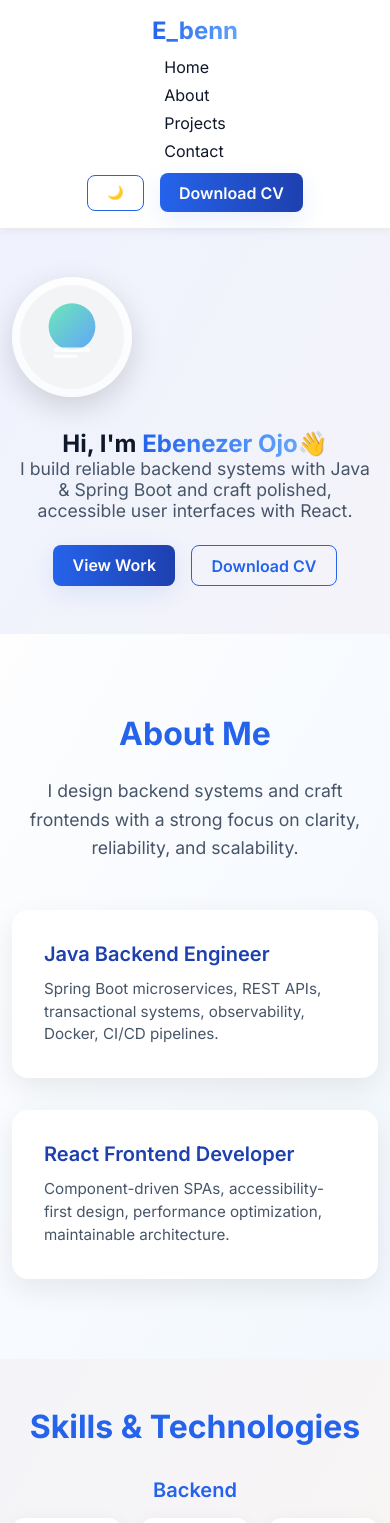
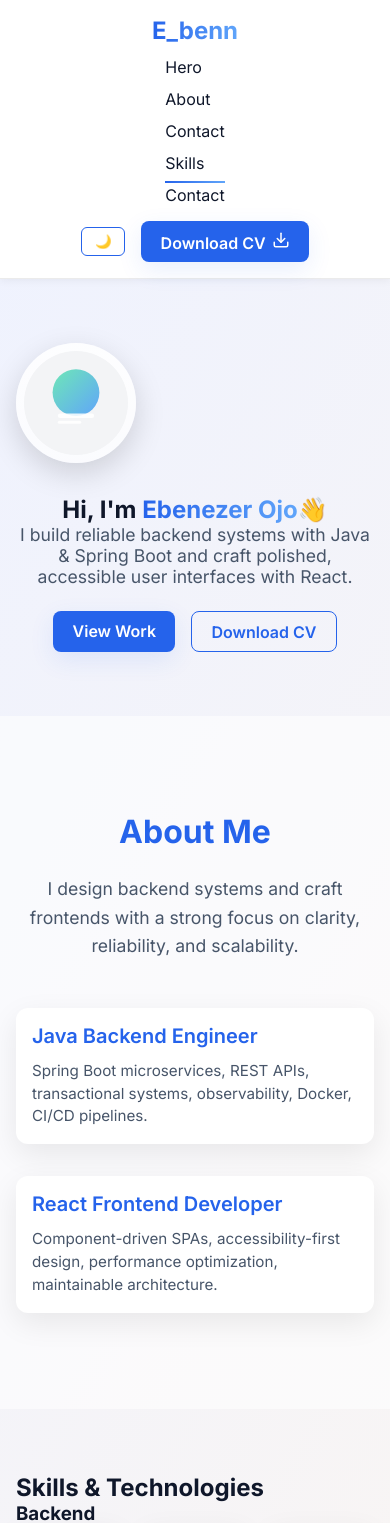
Before and after one commit to Ebetosin/New-portfolio-Website, a React (Vite) app: page / in a window 390 px wide. Shown: the top 1523 px of the page. Built offline with nearby package versions, Linux system fonts and the light colour scheme.

Commit message:
theme-color change

```diff
--- a/src/App.css
+++ b/src/App.css
@@ -1,47 +1,47 @@
-/* ===== DARK THEME ===== */
+/* =====================================================
+   THEME VARIABLES (CONTROLS DARK / LIGHT MODE)
+===================================================== */
 :root {
-  --bg-color: #eef2ff;
-  --text-color: #0f172a;
-  --accent-color: #2563eb;
-  --card-bg: #fff;
-  --card-shadow: rgba(0,0,0,0.06);
+  --bg-main: linear-gradient(120deg, #eef2ff, #fff7ed);
+  --bg-alt: rgba(255,255,255,0.6);
+  --bg-card: #ffffff;
+
+  --text-main: #0f172a;
+  --text-muted: #475569;
+
+  --border-soft: rgba(0,0,0,0.08);
+
+  --accent: #2563eb;
+  --accent-soft: #60a5fa;
+
+  --card-shadow: rgba(0,0,0,0.08);
 }
 
-.dark {
-  --bg-color: #1f2937; /* dark gray */
-  --text-color: #f8fafc; /* light text */
-  --accent-color: #60a5fa; /* lighter blue accent */
-  --card-bg: #374151; /* dark card */
-  --card-shadow: rgba(0,0,0,0.3);
+html.dark {
+  --bg-main: linear-gradient(120deg, #0f172a, #0f172a);
+  --bg-alt: rgba(30,41,59,0.6);
+  --bg-card: #1e293b;
+
+  --text-main: #e5e7eb;
+  --text-muted: #94a3b8;
+
+  --border-soft: rgba(255,255,255,0.08);
+
+  --accent: #38bdf8;
+  --accent-soft: #60a5fa;
+
+  --card-shadow: rgba(0,0,0,0.5);
 }
 
-body {
-  background: linear-gradient(120deg, #eef2ff, #fff7ed);
-  color: #0f172a;
-}
-
-.card,
-.skill-card,
-.project {
-  background: var(--card-bg);
-  box-shadow: 0 10px 30px var(--card-shadow);
-  transition: background 0.3s ease, box-shadow 0.3s ease, color 0.3s ease;
-}
-
-.brand-accent {
-  background: linear-gradient(90deg, var(--accent-color), #60a5fa);
-  -webkit-background-clip: text;
-  -webkit-text-fill-color: transparent;
-}
-
-
-/* ===== RESET ===== */
+/* =====================================================
+   BASE RESET
+===================================================== */
 *,
 *::before,
 *::after {
-  box-sizing: border-box;
   margin: 0;
   padding: 0;
+  box-sizing: border-box;
 }
 
 html {
@@ -50,11 +50,14 @@ html {
 }
 
 body {
-  background: linear-gradient(120deg, #eef2ff, #fff7ed);
-  color: #0f172a;
+  background: var(--bg-main);
+  color: var(--text-main);
+  transition: background 0.3s ease, color 0.3s ease;
 }
 
-/* ===== LAYOUT ===== */
+/* =====================================================
+   LAYOUT
+===================================================== */
 .app-root {
   min-height: 100vh;
   display: flex;
@@ -68,7 +71,7 @@ main {
 .container {
   max-width: 1200px;
   margin: 0 auto;
-  padding: 0 1rem;
+  padding: 1rem;
 }
 
 section {
@@ -76,26 +79,22 @@ section {
 }
 
 .alt {
-  background: rgba(255,255,255,0.6);
+  background: var(--bg-alt);
+  transition: background 0.3s ease;
 }
 
-/* ===== NAVBAR ===== */
+/* =====================================================
+   NAVBAR
+===================================================== */
 .site-header {
   position: sticky;
   top: 0;
   z-index: 50;
-  background: #fff; /* white background */
-  border-bottom: 1px solid rgba(0,0,0,0.08);
+  background: var(--bg-card);
+  border-bottom: 1px solid var(--border-soft);
   backdrop-filter: blur(8px);
   box-shadow: 0 2px 8px rgba(0,0,0,0.05);
-}
-
-.site-footer {
-  text-align: center;
-  padding: 1rem;
-  font-size: 0.9rem;
-  color: #64748b;
-  background: linear-gradient(180deg, rgba(239,246,255,0.4), rgba(255,249,242,0.2));
+  transition: background 0.3s ease, border 0.3s ease;
 }
 
 .nav-container {
@@ -107,24 +106,28 @@ section {
   justify-content: space-between;
 }
 
-/* Brand */
 .brand {
   font-weight: 800;
   font-size: 1.5rem;
 }
 
+.download-icon {
+  width: 18px;
+  height: 18px;
+  margin-left: 6px;
+}
+
 .brand-link {
   text-decoration: none;
-  color: #0f172a;
+  color: var(--text-main);
 }
 
 .brand-accent {
-  background: linear-gradient(90deg,#2563eb,#60a5fa);
+  background: linear-gradient(90deg, var(--accent), var(--accent-soft));
   -webkit-background-clip: text;
   -webkit-text-fill-color: transparent;
 }
 
-/* Centered navigation links */
 .nav-center {
   flex: 1;
   display: flex;
@@ -137,43 +140,43 @@ section {
 }
 
 .nav-links a {
+  position: relative;
   text-decoration: none;
-  color: #0f172a;
+  color: var(--text-main);
   font-weight: 500;
+  padding-bottom: 4px;
   transition: color 0.2s ease;
 }
 
 .nav-links a:hover {
-  color: #2563eb;
+  color: var(--accent);
 }
 
-/* Right-side controls (theme toggle & resume button) */
+.nav-links a::after {
+  content: '';
+  position: absolute;
+  left: 0;
+  bottom: -6px;
+  width: 0%;
+  height: 2px;
+  background: linear-gradient(90deg, var(--accent), var(--accent-soft));
+  transition: width 0.25s ease;
+}
+
+.nav-links a:hover::after,
+.nav-links a.active::after {
+  width: 100%;
+}
+
 .nav-right {
   display: flex;
   align-items: center;
   gap: 1rem;
 }
 
-/* Responsive */
-@media (max-width: 720px) {
-  .nav-container {
-    flex-direction: column;
-    gap: 0.75rem;
-    padding: 1rem;
-  }
-  .nav-center {
-    justify-content: center;
-    width: 100%;
-  }
-  .nav-links {
-    flex-direction: column;
-    gap: 0.5rem;
-  }
-}
-
-
-/* ===== HERO ===== */
-
+/* =====================================================
+   HERO
+===================================================== */
 .hero-name {
   cursor: pointer;
   display: inline-block;
@@ -209,7 +212,7 @@ section {
 
 .lead {
   font-size: 1.1rem;
-  color: #475569;
+  color: var(--text-muted);
 }
 
 .actions {
@@ -218,7 +221,9 @@ section {
   gap: 1rem;
 }
 
-/* ===== BUTTONS ===== */
+/* =====================================================
+   BUTTONS
+===================================================== */
 .btn {
   padding: 0.6rem 1.2rem;
   border-radius: 8px;
@@ -226,74 +231,51 @@ section {
   cursor: pointer;
   font-weight: 600;
   text-decoration: none;
+  transition: all 0.2s ease;
 }
 
-.primary {
-  background: linear-gradient(90deg,#2563eb,#1e40af);
+.btn.primary {
+  background: var(--accent);
   color: white;
   box-shadow: 0 8px 24px rgba(37,99,235,0.10);
-  transition: transform .14s cubic-bezier(.2,.9,.2,1), box-shadow .14s ease;
 }
-.primary:hover {
+
+.btn.primary:hover {
   transform: translateY(-3px);
   box-shadow: 0 18px 48px rgba(37,99,235,0.14);
 }
-.primary:focus-visible {
-  outline: 3px solid rgba(37,99,235,0.12);
-  outline-offset:4px;
-}
 
-.ghost {
-  border: 1px solid #2563eb;
-  color: #2563eb;
+.btn.ghost {
+  border: 1px solid var(--accent);
+  color: var(--accent);
   background: transparent;
 }
 
-/* ===== CARDS ===== */
-.cards {
-  display: grid;
-  grid-template-columns: repeat(auto-fit, minmax(260px,1fr));
-  gap: 1.5rem;
-  margin-top: 2rem;
+/* =====================================================
+   CARDS, SKILLS, PROJECTS
+===================================================== */
+.card,
+.skill-card,
+.project {
+  background: var(--bg-card);
+  box-shadow: 0 10px 30px var(--card-shadow);
+  border-radius: 12px;
+  padding: 1rem;
+  transition: transform 0.2s ease, box-shadow 0.2s ease, color 0.3s ease, background 0.3s ease;
+  color: var(--text-main);
 }
 
-.card {
-  background: #fff;
-  padding: 1.5rem;
-  border-radius: 12px;
-  box-shadow: 0 10px 30px rgba(0,0,0,0.06);
-  transition: transform .18s ease, box-shadow .18s ease;
-}
-.card:hover {
+.card:hover,
+.skill-card:hover,
+.project:hover {
   transform: translateY(-4px);
   box-shadow: 0 18px 50px rgba(0,0,0,0.1);
-}
-.card:focus-visible {
-  outline: 3px solid rgba(37,99,235,0.08);
-  outline-offset:4px;
-}
-
-/* ===== SKILLS GRID ===== */
-.skills-section h2 {
-  text-align: center;
-  font-size: 2rem;
-  font-weight: 700;
-  margin-bottom: 2rem;
-  color: #2563eb;
 }
 
 .skills-grid {
   display: grid;
-  grid-template-columns: 1fr 1fr; /* left=backend, right=frontend */
+  grid-template-columns: 1fr 1fr;
   gap: 3rem;
-}
-
-.skill-group h3 {
-  font-size: 1.25rem;
-  font-weight: 600;
-  margin-bottom: 1rem;
-  color: #2563eb;
-  text-align: center;
 }
 
 .skill-list {
@@ -303,16 +285,8 @@ section {
 }
 
 .skill-card {
-  background: #fff;
-  padding: 1rem;
-  border-radius: 12px;
-  box-shadow: 0 6px 20px rgba(0,0,0,0.08);
   text-align: center;
-  transition: transform .18s ease, box-shadow .18s ease;
-}
-.skill-card:hover {
-  transform: translateY(-6px);
-  box-shadow: 0 16px 40px rgba(0,0,0,0.12);
+  transition: transform 0.2s ease, box-shadow 0.2s ease;
 }
 
 .skill-icon {
@@ -320,33 +294,31 @@ section {
   display: flex;
   justify-content: center;
   font-size: 36px;
-  color: #2563eb;
+  color: var(--accent);
   transition: color 0.2s ease;
 }
 
 .skill-card:hover .skill-icon {
-  color: #60a5fa;
+  color: var(--accent-soft);
 }
 
 .skill-name {
   font-size: 0.95rem;
   font-weight: 500;
-  color: #475569;
+  color: var(--text-muted);
 }
 
-/* ===== PROJECTS ===== */
-/* Projects Section */
-#projects h2 {
-  text-align: center;
-  font-size: 2rem;
-  font-weight: 700;
-  margin-bottom: 2rem;
-  color: #2563eb;
+.cards {
+  display: grid;
+  grid-template-columns: repeat(auto-fit, minmax(260px,1fr));
+  gap: 1.5rem;
+  margin-top: 2rem;
 }
 
-.grid {
+/* Projects */
+#projects .grid {
   display: grid;
-  grid-template-columns: repeat(auto-fit, minmax(280px, 1fr));
+  grid-template-columns: repeat(auto-fit, minmax(280px,1fr));
   gap: 1.75rem;
   margin-top: 2rem;
 }
@@ -355,13 +327,12 @@ section {
   display: flex;
   flex-direction: column;
   justify-content: space-between;
-  background: linear-gradient(135deg, #2563eb, #60a5fa);
+  background: linear-gradient(135deg, var(--accent), var(--accent-soft));
   color: white;
-  padding: 1.5rem;
   border-radius: 16px;
   text-decoration: none;
+  box-shadow: 0 12px 30px rgba(37, 99, 235, 0.2);
   transition: transform 0.3s ease, box-shadow 0.3s ease, background 0.3s ease;
-  box-shadow: 0 12px 30px rgba(37, 99, 235, 0.2);
 }
 
 .project h3 {
@@ -384,56 +355,30 @@ section {
 .project:hover {
   transform: translateY(-6px) scale(1.02);
   box-shadow: 0 20px 50px rgba(37, 99, 235, 0.3);
-  background: linear-gradient(135deg, #60a5fa, #2563eb);
+  background: linear-gradient(135deg, var(--accent-soft), var(--accent));
 }
 
-
-/* ===== GRADIENT TEXT ===== */
-.brand-accent {
-  background: linear-gradient(90deg,#2563eb,#60a5fa);
-  -webkit-background-clip: text;
-  -webkit-text-fill-color: transparent;
-}
-
-/* ===== RESPONSIVE ===== */
-@media (max-width: 720px) {
-  .hero-grid {
-    grid-template-columns: 1fr;
-    text-align: center;
-  }
-  .actions {
-    justify-content: center;
-  }
-  section { padding: 3rem 0; }
-  .avatar { width: 120px; height: 120px; }
-  .container { padding: 0 0.75rem; }
-  .skills-grid {
-    grid-template-columns: 1fr;
-    gap: 2rem;
-  }
-  .skill-list {
-    grid-template-columns: repeat(auto-fit, minmax(100px, 1fr));
-  }
-}
-
-/* ===== ABOUT SECTION ===== */
+/* =====================================================
+   ABOUT SECTION
+===================================================== */
 #about {
   padding: 5rem 0;
-  background: linear-gradient(120deg, rgba(255,255,255,0.9), rgba(240,248,255,0.8));
+  background: var(--bg-alt);
+  transition: background 0.3s ease;
 }
 
 #about h2 {
   text-align: center;
   font-size: 2rem;
   font-weight: 700;
-  color: #2563eb;
+  color: var(--accent);
   margin-bottom: 1.5rem;
 }
 
 #about .muted {
   text-align: center;
   font-size: 1.1rem;
-  color: #475569;
+  color: var(--text-muted);
   max-width: 650px;
   margin: 0 auto 3rem;
   line-height: 1.6;
@@ -445,44 +390,33 @@ section {
   gap: 2rem;
 }
 
-#about .card {
-  background: #fff;
-  padding: 2rem;
-  border-radius: 16px;
-  box-shadow: 0 10px 30px rgba(0,0,0,0.08);
-  transition: transform 0.2s ease, box-shadow 0.2s ease;
-}
-
-#about .card:hover {
-  transform: translateY(-5px);
-  box-shadow: 0 18px 50px rgba(0,0,0,0.12);
-}
-
 #about .card h3 {
   font-size: 1.25rem;
   font-weight: 600;
-  color: #1e40af;
+  color: var(--accent);
   margin-bottom: 0.75rem;
 }
 
 #about .card p {
   font-size: 0.95rem;
-  color: #475569;
+  color: var(--text-muted);
   line-height: 1.5;
 }
 
-/* ===== CONTACT ===== */
+/* =====================================================
+   CONTACT SECTION
+===================================================== */
 .contact-section h2 {
   text-align: center;
   font-size: 2rem;
   font-weight: 700;
   margin-bottom: 1rem;
-  color: #2563eb;
+  color: var(--accent);
 }
 
 .contact-section .muted {
   text-align: center;
-  color: #475569;
+  color: var(--text-muted);
   margin-bottom: 2rem;
   font-size: 1rem;
 }
@@ -499,12 +433,12 @@ section {
   align-items: center;
   justify-content: center;
   font-size: 2.2rem;
-  color: #2563eb;
+  color: var(--accent);
   transition: color 0.2s ease, transform 0.2s ease;
 }
 
 .contact-icon:hover {
-  color: #60a5fa;
+  color: var(--accent-soft);
   transform: translateY(-4px);
 }
 
@@ -513,9 +447,57 @@ section {
   outline-offset: 4px;
 }
 
-/* Responsive */
+/* =====================================================
+   FOOTER
+===================================================== */
+footer {
+  margin-top: 3rem;
+  padding: 1rem 0;
+  text-align: center;
+  border-top: 1px solid var(--border-soft);
+  font-size: 0.9rem;
+}
+
+/* =====================================================
+   THEME TOGGLE BUTTON
+===================================================== */
+.theme-toggle {
+  background: transparent;
+  border: 1px solid var(--border-soft);
+  color: var(--text-main);
+  padding: 0.4rem 0.8rem;
+  border-radius: 6px;
+  cursor: pointer;
+  transition: all 0.2s ease;
+}
+
+/* =====================================================
+   RESPONSIVE
+===================================================== */
 @media (max-width: 720px) {
-  .contact-icons {
-    gap: 1.5rem;
+  .nav-container {
+    flex-direction: column;
+    gap: 0.75rem;
+    padding: 1rem;
   }
+  .nav-center {
+    justify-content: center;
+    width: 100%;
+  }
+  .nav-links {
+    flex-direction: column;
+    gap: 0.5rem;
+  }
+  .hero-grid {
+    grid-template-columns: 1fr;
+    text-align: center;
+  }
+  .actions {
+    justify-content: center;
+  }
+  section { padding: 3rem 0; }
+  .avatar { width: 120px; height: 120px; }
+  .skills-grid { grid-template-columns: 1fr; gap: 2rem; }
+  .skill-list { grid-template-columns: repeat(auto-fit, minmax(100px, 1fr)); }
+  .contact-icons { gap: 1.5rem; }
 }
--- a/src/App.jsx
+++ b/src/App.jsx
@@ -6,6 +6,7 @@ import About from './components/About'
 import Skills from './components/Skills'
 import Projects from './components/Projects'
 import Contact from './components/Contact'
+
 // import DebugOverflows from './components/DebugOverflows'
 
 function App() {
--- a/src/components/Navbar.jsx
+++ b/src/components/Navbar.jsx
@@ -1,20 +1,53 @@
-import React from 'react'
+import React, { useEffect, useState } from 'react'
 import ResumeButton from './ResumeButton'
 import ThemeToggle from './ThemeToggle'
 
+const sections = ['hero', 'about', 'contact','skills', 'contact']
+
 const Navbar = () => {
+  const [active, setActive] = useState('hero')
+
+  useEffect(() => {
+    const onScroll = () => {
+      const scrollPos = window.scrollY + 120
+
+      for (const id of sections) {
+        const el = document.getElementById(id)
+        if (el && el.offsetTop <= scrollPos && el.offsetTop + el.offsetHeight > scrollPos) {
+          setActive(id)
+          break
+        }
+      }
+    }
+
+    window.addEventListener('scroll', onScroll)
+    onScroll()
+    return () => window.removeEventListener('scroll', onScroll)
+  }, [])
+
   return (
     <header className="site-header">
       <div className="nav-container">
-        <h1 className="brand"><a href="/" className="brand-link"><span className="brand-accent">E_benn</span></a></h1>
+        <h1 className="brand">
+          <a href="/" className="brand-link">
+            <span className="brand-accent">E_benn</span>
+          </a>
+        </h1>
+
         <div className="nav-center">
           <nav className="nav-links">
-            <a href="#hero">Home</a>
-            <a href="#about">About</a>
-            <a href="#projects">Projects</a>
-            <a href="#contact">Contact</a>
+            {sections.map((id) => (
+              <a
+                key={id}
+                href={`#${id}`}
+                className={active === id ? 'active' : ''}
+              >
+                {id.charAt(0).toUpperCase() + id.slice(1)}
+              </a>
+            ))}
           </nav>
         </div>
+
         <div className="nav-right">
           <ThemeToggle />
           <ResumeButton />
--- a/src/components/ResumeButton.jsx
+++ b/src/components/ResumeButton.jsx
@@ -1,13 +1,15 @@
+import { FiDownload } from 'react-icons/fi'
+
 const ResumeButton = () => {
   return (
     <a
       href="https://drive.google.com/uc?export=download&id=1JJmizpLRBG8ZLX_VjtCXeWc-ZD3UW8q2"
-      className="btn primary"
+      className="btn primary download-btn"
       target="_blank"
       rel="noopener noreferrer"
-      onClick={() => console.info('[Resume] Direct download clicked')}
     >
       Download CV
+      <FiDownload className="download-icon" />
     </a>
   )
 }
--- a/src/main.jsx
+++ b/src/main.jsx
@@ -3,8 +3,11 @@ import { createRoot } from 'react-dom/client'
 // import './index.css'
 import App from './App.jsx'
 
+
 createRoot(document.getElementById('root')).render(
   <StrictMode>
+
     <App />
+
   </StrictMode>,
 )
```
Also changed, not shown: src/components/ThemeToggle.jsx (+4 -9 lines).
